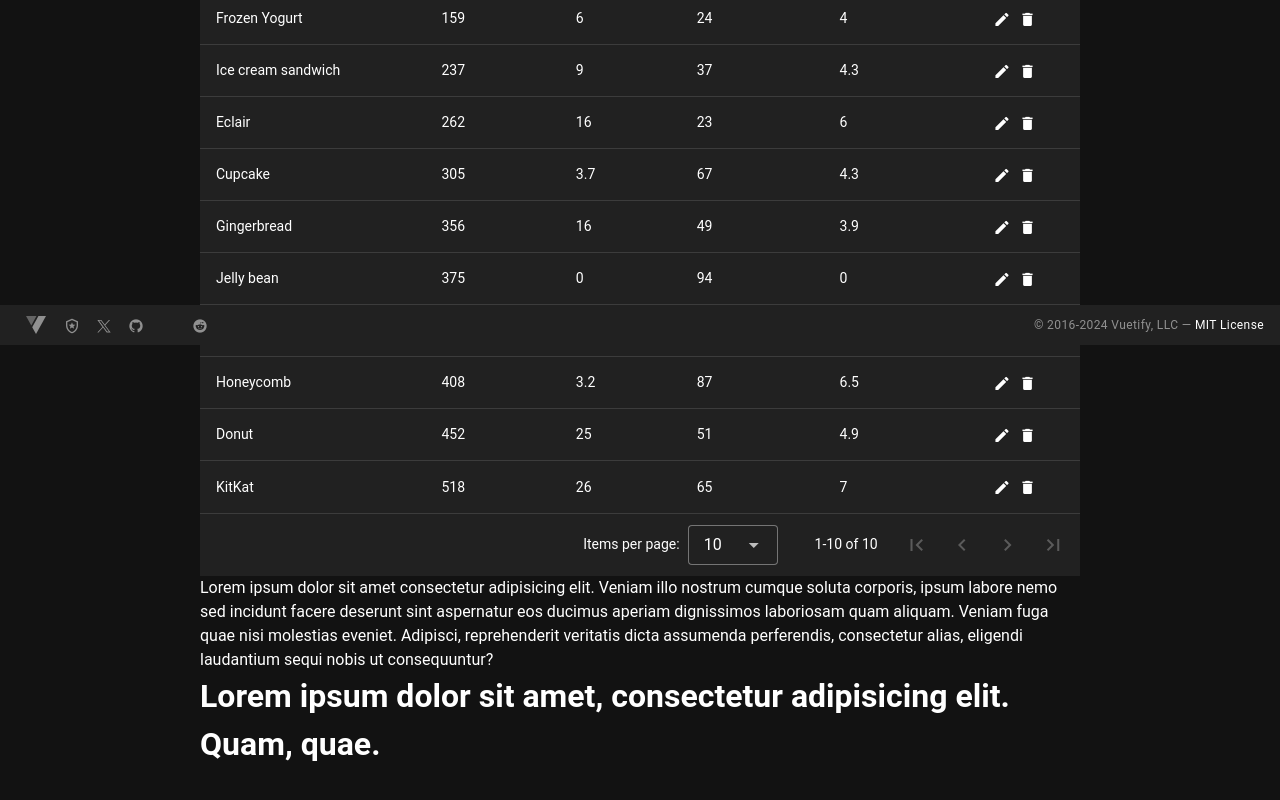
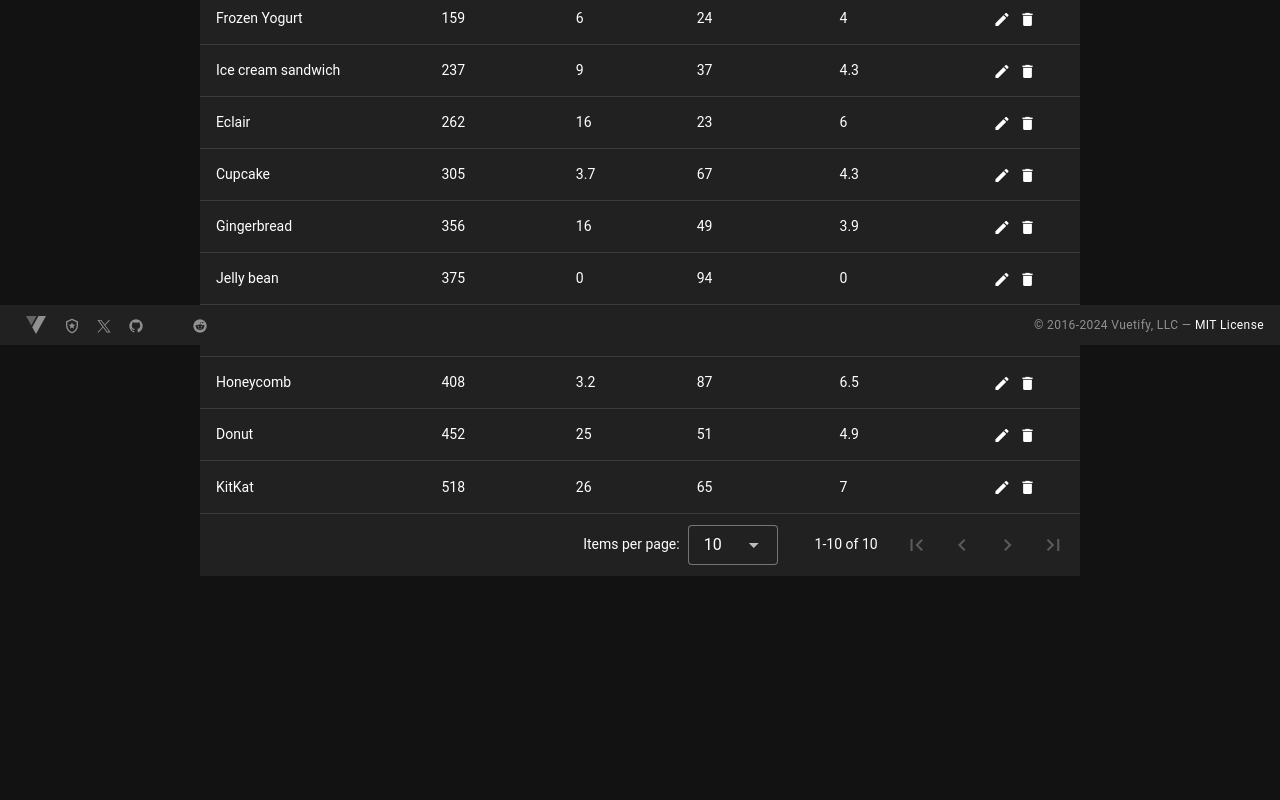
Before and after one commit to RBercasio22/vuetify, a Vue app: page / in a window 1280 px wide. Shown: the part 455-1255 px from the top of the page. Built offline with nearby package versions, Linux system fonts and the light colour scheme.

Commit message:
Update Flexbox.vue

```diff
--- a/src/components/Flexbox.vue
+++ b/src/components/Flexbox.vue
@@ -1,9 +1,6 @@
 <template>
 
-        <p>Lorem ipsum dolor sit amet consectetur adipisicing elit. Veniam illo nostrum cumque soluta corporis, ipsum labore nemo sed incidunt facere deserunt sint aspernatur eos ducimus aperiam dignissimos laboriosam quam aliquam. Veniam fuga quae nisi molestias eveniet. Adipisci, reprehenderit veritatis dicta assumenda perferendis, consectetur alias, eligendi laudantium sequi nobis ut consequuntur?</p>
-        <div>
-            <h1>Lorem ipsum dolor sit amet, consectetur adipisicing elit. Quam, quae.</h1>
-        </div>
+
 
 </template>
 
```
